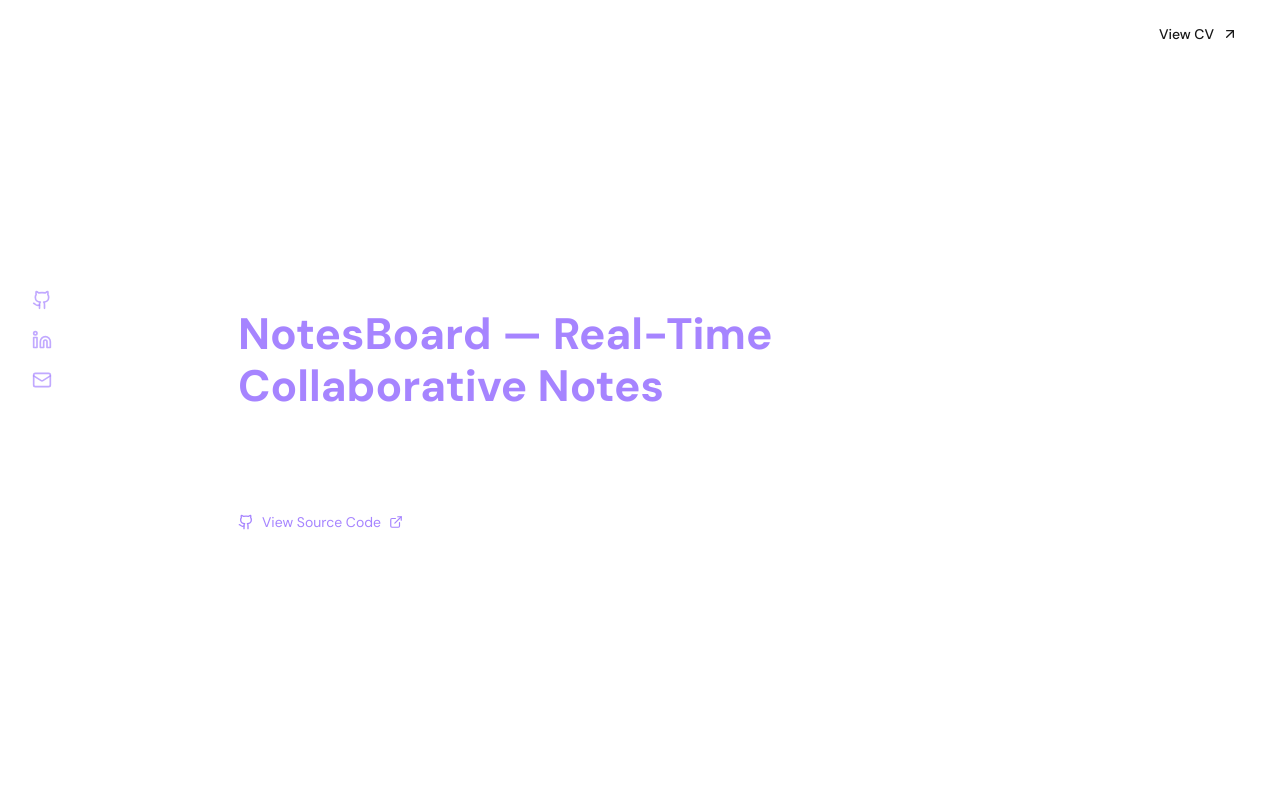
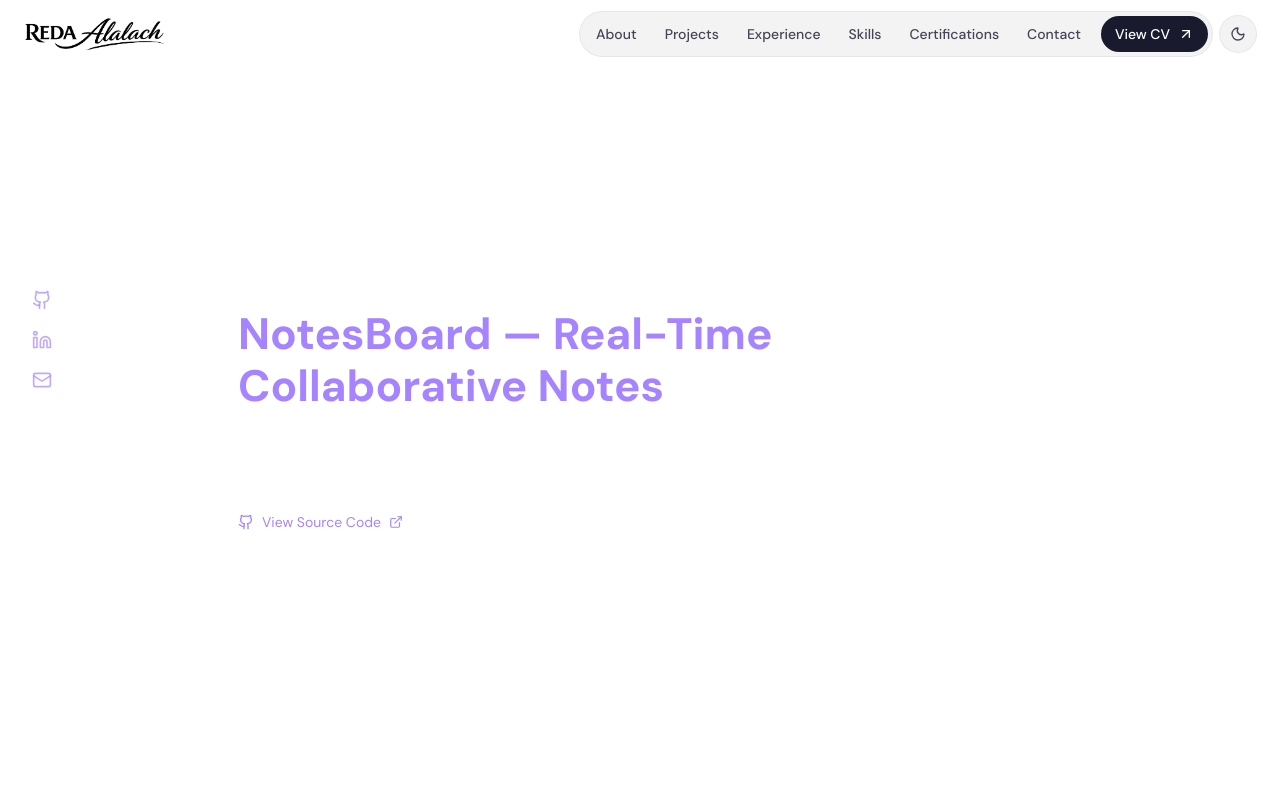
Before and after one commit to redaalch/myPortfolio, a React (Vite) app: page /case-study/notesboard in a window 1280 px wide. Shown: the top 800 px of the page. Built offline with nearby package versions, Linux system fonts and the light colour scheme.

Commit message:
feat: update Logo and Navbar components with improved styling and theme integration

```diff
--- a/src/components/ui/Logo.tsx
+++ b/src/components/ui/Logo.tsx
@@ -10,7 +10,7 @@ export default function Logo({ className = "", height = 40 }: LogoProps) {
     <img
       src={logoSrc}
       alt="Reda Alalach"
-      className={`${className} brightness-0 invert`}
+      className={`${className} logo-theme`}
       style={{
         height,
         width: "auto",
--- a/src/components/ui/Navbar.tsx
+++ b/src/components/ui/Navbar.tsx
@@ -1,6 +1,7 @@
 import { useState } from "react";
 import { Link } from "react-router-dom";
 import Logo from "./Logo";
+import ThemeToggle from "./ThemeToggle";
 
 const navLinks = [
   { label: "About", href: "/about" },
@@ -22,7 +23,7 @@ export default function Navbar() {
         <Link
           to="/"
           viewTransition
-          className="inline-flex items-center text-white"
+          className="inline-flex items-center text-foreground"
         >
           <Logo height={36} />
         </Link>
@@ -32,13 +33,13 @@ export default function Navbar() {
           aria-label="Main navigation"
           className="hidden md:flex items-center gap-2"
         >
-          <div className="flex items-center gap-1 rounded-full bg-white/5 px-1 py-1 ring-1 ring-white/10">
+          <div className="flex items-center gap-1 rounded-full bg-foreground/5 px-1 py-1 ring-1 ring-foreground/10">
             {navLinks.map((link) => (
               <Link
                 key={link.label}
                 to={link.href}
                 viewTransition
-                className="px-3 py-2 text-sm font-medium text-white/80 hover:text-white transition-colors"
+                className="px-3 py-2 text-sm font-medium text-foreground/80 hover:text-foreground transition-colors"
               >
                 {link.label}
               </Link>
@@ -47,7 +48,7 @@ export default function Navbar() {
               href={cvHref}
               target="_blank"
               rel="noopener noreferrer"
-              className="ml-1 inline-flex items-center gap-2 rounded-full bg-white px-3.5 py-2 text-sm font-medium text-neutral-900 hover:bg-white/90 transition-colors"
+              className="ml-1 inline-flex items-center gap-2 rounded-full bg-foreground px-3.5 py-2 text-sm font-medium text-background hover:bg-foreground/90 transition-colors"
             >
               View CV
               <svg
@@ -67,12 +68,15 @@ export default function Navbar() {
               </svg>
             </a>
           </div>
+          <ThemeToggle />
         </nav>
 
         {/* Mobile hamburger */}
+        <div className="md:hidden flex items-center gap-2">
+          <ThemeToggle />
           <button
             onClick={() => setMobileMenuOpen(!mobileMenuOpen)}
-          className="md:hidden inline-flex h-10 w-10 items-center justify-center rounded-full bg-white/10 ring-1 ring-white/15"
+            className="inline-flex h-10 w-10 items-center justify-center rounded-full bg-foreground/10 ring-1 ring-foreground/15"
             aria-expanded={mobileMenuOpen}
             aria-label="Toggle menu"
           >
@@ -87,7 +91,7 @@ export default function Navbar() {
                 strokeWidth="2"
                 strokeLinecap="round"
                 strokeLinejoin="round"
-              className="h-5 w-5 text-white/90"
+                className="h-5 w-5 text-foreground/90"
               >
                 <path d="M18 6 6 18" />
                 <path d="m6 6 12 12" />
@@ -103,7 +107,7 @@ export default function Navbar() {
                 strokeWidth="2"
                 strokeLinecap="round"
                 strokeLinejoin="round"
-              className="h-5 w-5 text-white/90"
+                className="h-5 w-5 text-foreground/90"
               >
                 <path d="M4 5h16" />
                 <path d="M4 12h16" />
@@ -112,10 +116,11 @@ export default function Navbar() {
             )}
           </button>
         </div>
+      </div>
 
       {/* Mobile menu */}
       {mobileMenuOpen && (
-        <div className="md:hidden mx-6 mb-4 rounded-2xl bg-black/60 ring-1 ring-white/10 backdrop-blur-xl p-4 animate-fade-slide-in-1">
+        <div className="md:hidden mx-6 mb-4 rounded-2xl bg-background/60 ring-1 ring-foreground/10 backdrop-blur-xl p-4 animate-fade-slide-in-1">
           <div className="flex flex-col gap-1">
             {navLinks.map((link) => (
               <Link
@@ -123,7 +128,7 @@ export default function Navbar() {
                 to={link.href}
                 viewTransition
                 onClick={() => setMobileMenuOpen(false)}
-                className="px-4 py-3 text-sm font-medium text-white/80 hover:text-white hover:bg-white/5 rounded-lg transition-colors"
+                className="px-4 py-3 text-sm font-medium text-foreground/80 hover:text-foreground hover:bg-foreground/5 rounded-lg transition-colors"
               >
                 {link.label}
               </Link>
@@ -132,7 +137,7 @@ export default function Navbar() {
               href={cvHref}
               target="_blank"
               rel="noopener noreferrer"
-              className="mt-2 inline-flex items-center justify-center gap-2 rounded-full bg-white px-4 py-3 text-sm font-medium text-neutral-900 hover:bg-white/90 transition-colors"
+              className="mt-2 inline-flex items-center justify-center gap-2 rounded-full bg-foreground px-4 py-3 text-sm font-medium text-background hover:bg-foreground/90 transition-colors"
             >
               View CV
               <svg
```
Lines whose indentation alone changed are shown as unchanged.
